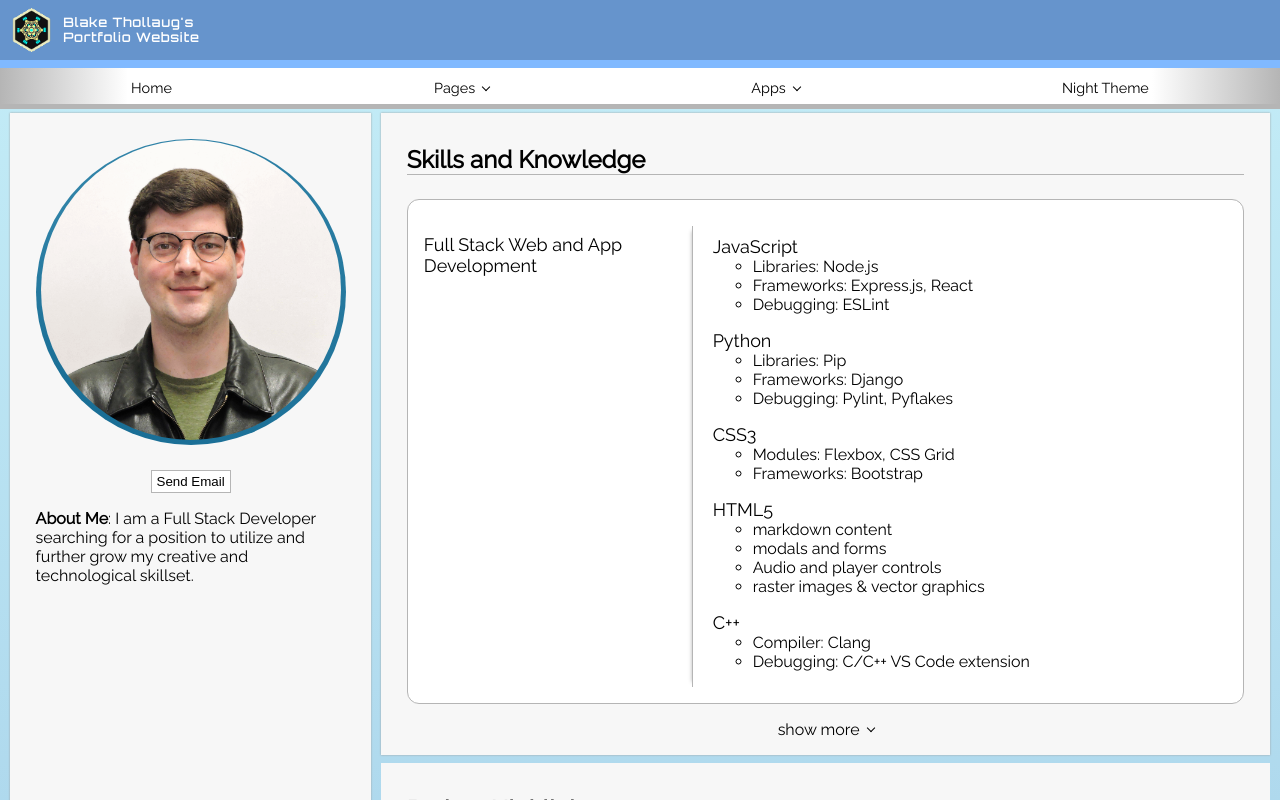
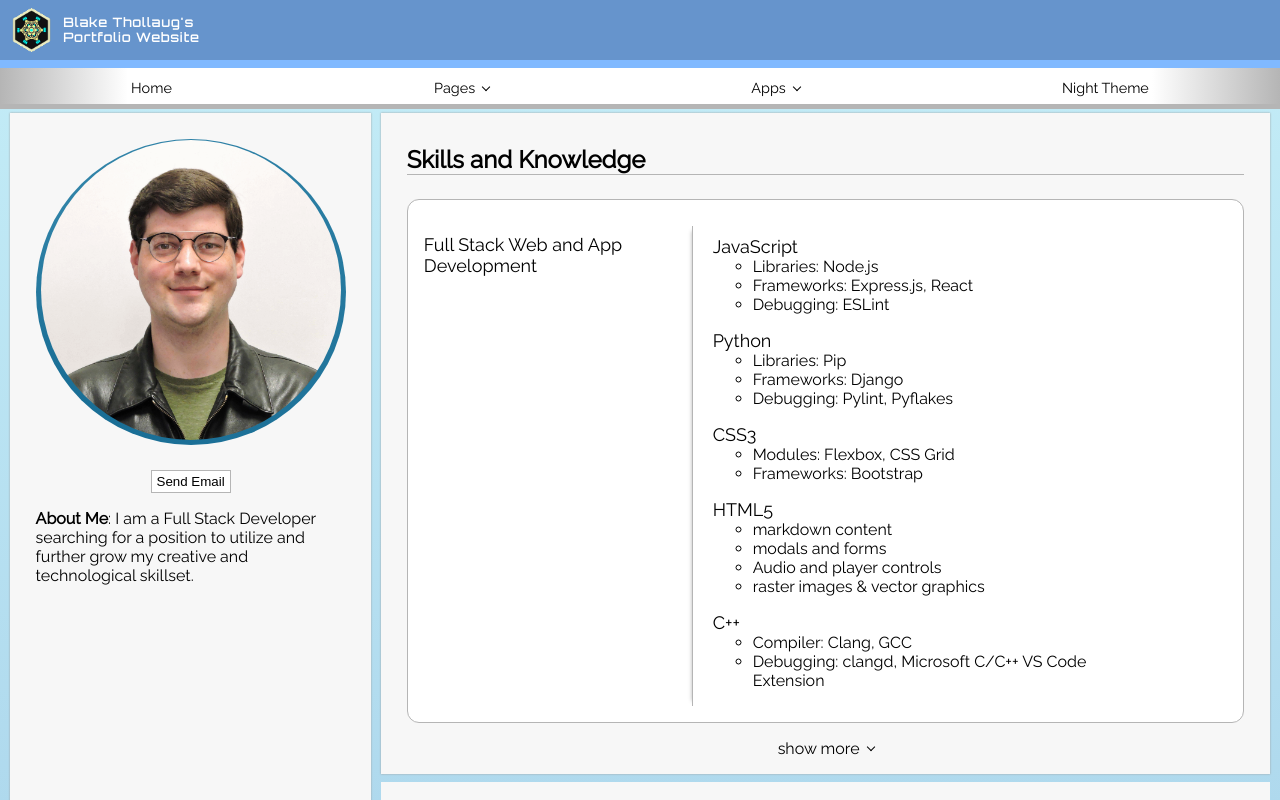
Before and after one commit to bthol/Portfolio-Frontend, a React (Create React App) app: page / in a window 1280 px wide. Shown: the top 800 px of the page. Built offline with nearby package versions, Linux system fonts and the light colour scheme; the HTML template or start-up script is replaced by a standard one.

Commit message:
style adjust + page demo

```diff
--- a/src/JSmodules/ContentProps.js
+++ b/src/JSmodules/ContentProps.js
@@ -34,8 +34,8 @@ const ContentProps = {
           <p></p>
           <li className="text-large" tabIndex={0}>C++</li>
           <ul>
-              <li tabIndex={0}>Compiler: Clang</li>
-              <li tabIndex={0}>Debugging: C/C++ VS Code extension</li>
+              <li tabIndex={0}>Compiler: Clang, GCC</li>
+              <li tabIndex={0}>Debugging: clangd, Microsoft C/C++ VS Code Extension</li>
           </ul>
           <p></p>
         </ul>,
@@ -47,7 +47,7 @@ const ContentProps = {
           <li className="text-large" tabIndex={0}>User Experience (UX) and User Interface (UI) Design</li>
           <ul>
               <li tabIndex={0}>Responsive Design: useful for compatability with various device viewport dimensions and necessary for the growing number of devices on the technology market.</li>
-              <li tabIndex={0}>Interactive Design: provides user feedback for a more intuitive and compelling user experience to prevent change blindness, so user features don't go unnoticed.</li>
+              <li tabIndex={0}>Interactive Design: provides user feedback for a more intuitive and compelling user experience to prevent change blindness, so new user features don't go unnoticed.</li>
               <li tabIndex={0}>Mobile First Design: a design practice where the interface layout is first created on mobile viewports and then adapted to desktop and larger, since users most often use mobile devices to browse the internet.</li>
               <li tabIndex={0}>WAI ARIA Acessibility standard: provides interoperability with assistive technologies to enable user accessibility.</li>
           </ul>
@@ -78,7 +78,7 @@ const ContentProps = {
               <li tabIndex={0}>Equalzers (parameteric, stereographic, linear phase and adaptive)</li>
               <li tabIndex={0}>Compressors (tube, analog emulation, graphical, Automatic Gain Consideration(AGC))</li>
               <li tabIndex={0}>Limiters (0dB Peak, brickwall, soft clip)</li>
-              <li tabIndex={0}>Stereo Processors (limit, spread, merge, position, and modulate)</li>
+              <li tabIndex={0}>Stereo Processors (limit, spread, merge, position, generate, and modulate)</li>
               <li tabIndex={0}>Reverberation (Plate, Room, Hall, Shimmer, Low gravity, reflectionless Pitch tracking)</li>
               <li tabIndex={0}>Phasers (monophazer, biphaser, tempo syncable)</li>
               <li tabIndex={0}>Transient Processors (ASDR, Graphical Envelope Mapping, Evelope Following)</li>
--- a/src/Pages/ProjectsPage.jsx
+++ b/src/Pages/ProjectsPage.jsx
@@ -13,7 +13,7 @@ const ProjectsPage = () => {
                         <div className="main-section-style-content">
                             <p>This page exists for now to illustrate the sucess of a scalable render-based page handling system.</p>
                             <p>In future versions, this will be a page with unique content layout within a generic page template.</p>
-                            <p>Problems like the inconsistent spacing at the bottom and the need for the useless block will be ressolved by a flexible grid layout in the generic page template that is still in development at the moment.</p>
+                            <p>Problems like the inconsistent spacing at the bottom and the need for the useless block will be resolved by a flexible grid layout in the generic page template that is still in development at the moment.</p>
                         </div>
                         <br />
                     </section>
--- a/src/Templates/Footer.jsx
+++ b/src/Templates/Footer.jsx
@@ -22,7 +22,7 @@ const Footer = () => {
             </div>
             <div>
             <div>
-                <p tabIndex={0} className="flex-center">Made with JavaScript, Node, React, HTML and CSS.</p>
+                <p tabIndex={0} className="flex-center">This site was made with MERN stack technologies.</p>
             </div>
             </div>
             <small className="flex-around" tabIndex={0}>&copy; 2022, Blake Thollaug. All rights reserved.</small>
--- a/src/Templates/Header.jsx
+++ b/src/Templates/Header.jsx
@@ -7,17 +7,17 @@ const Header = (props) => {
 
     const navData = [
         {
-            name: "Pages",
+            name: "Pages ",
             links: <div className="nav-menu-style">
                 <a href="" onClick={(e) => {
-                    props.featureAlertFunct(e);
-                    // e.preventDefault();
-                    // props.goPage(2);
+                    // props.featureAlertFunct(e);
+                    e.preventDefault();
+                    props.goPage(2);
                 }} className="link-desat">Projects</a>
             </div>,
         },
         {
-            name: "Apps",
+            name: "Apps ",
             links: <div className="nav-menu-style">
                 <a href="https://bthol.github.io/Space-Battle/" target="_blank" className="link-desat">Space Battle</a>
                 <a href="https://bthol.github.io/Magic-8-Ball/" target="_blank" className="link-desat">Magic 8 Ball</a>
```
